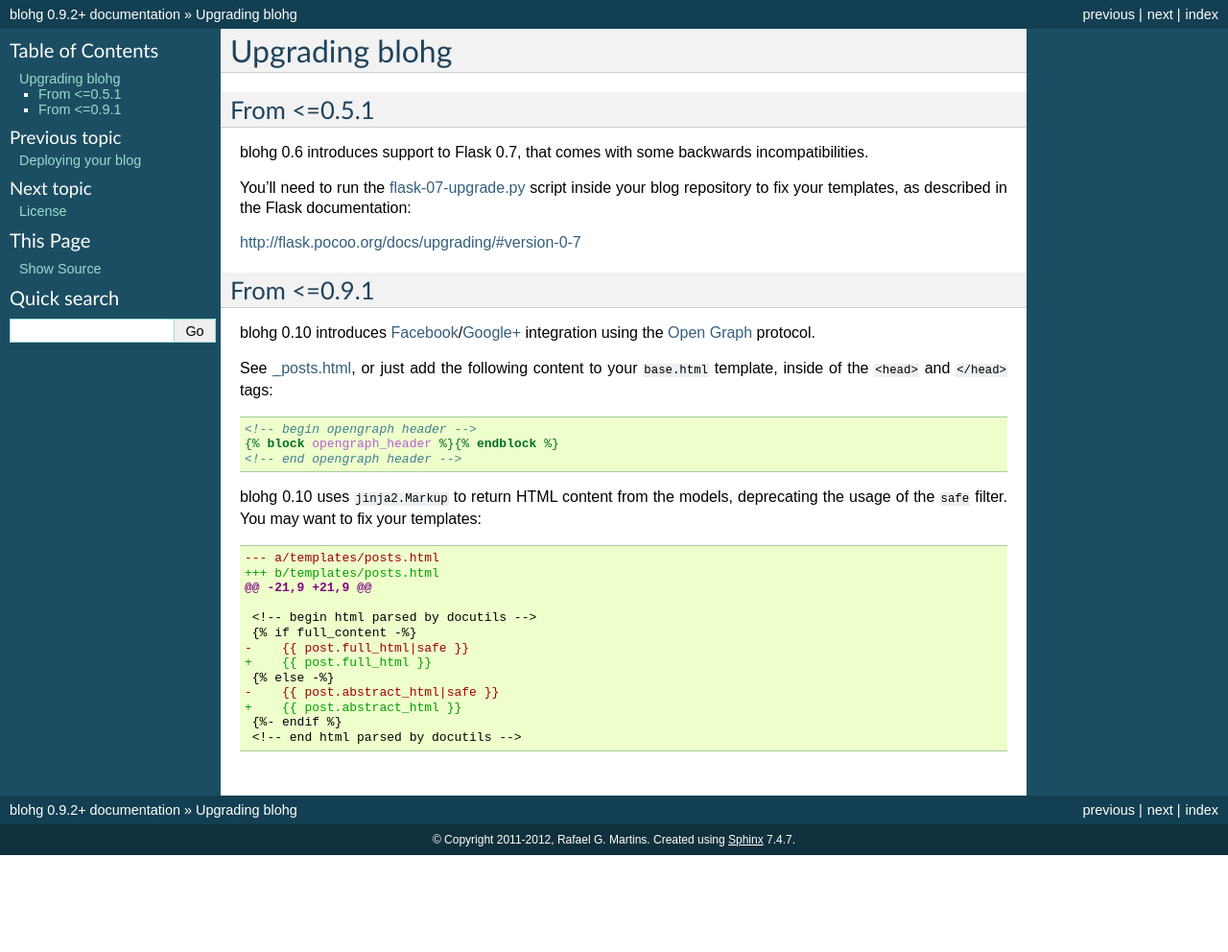
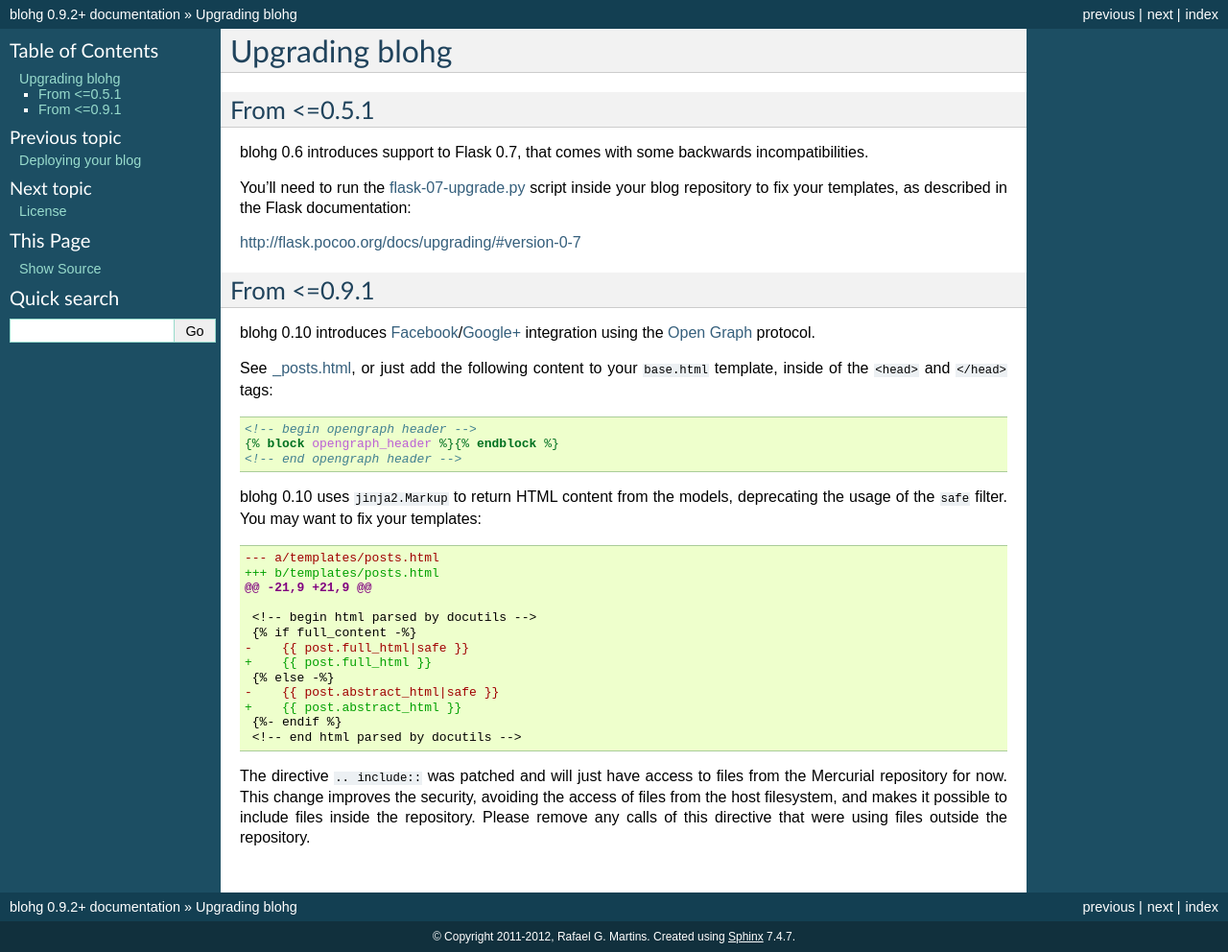
Before and after one commit to rafaelmartins/blohg, a Sphinx documentation site: the page built from docs/upgrade.rst, in a window 1280 px wide. Shown: the whole page at 96% size. Built offline with Sphinx 7.4.7, drawn with Linux system fonts in a browser that asks for light colours; before the commit the page ends 900 px from its top, so only the background shows below that.

Commit message:
added upgrade notes about the change of the include directive

```diff
--- a/docs/upgrade.rst
+++ b/docs/upgrade.rst
@@ -54,3 +54,9 @@ deprecating the usage of the ``safe`` filter. You may want to fix your templates
     +    {{ post.abstract_html }}
      {%- endif %}
      <!-- end html parsed by docutils -->
+
+The directive ``.. include::`` was patched and will just have access to files
+from the Mercurial repository for now. This change improves the security,
+avoiding the access of files from the host filesystem, and makes it possible to
+include files inside the repository. Please remove any calls of this directive
+that were using files outside the repository.
```
